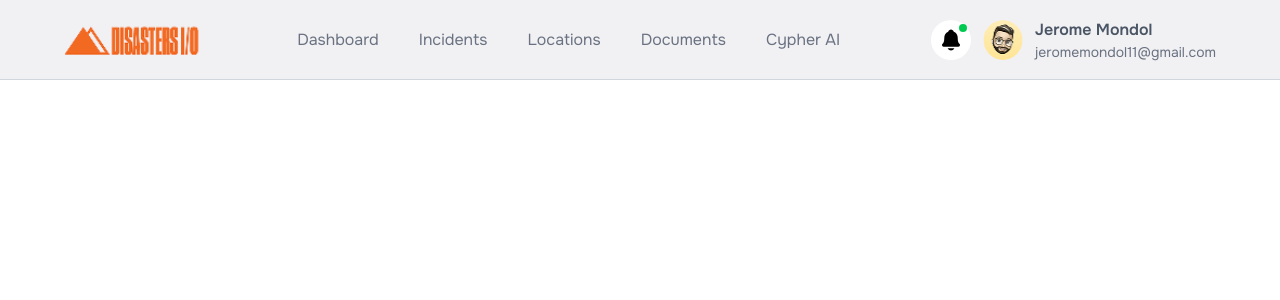
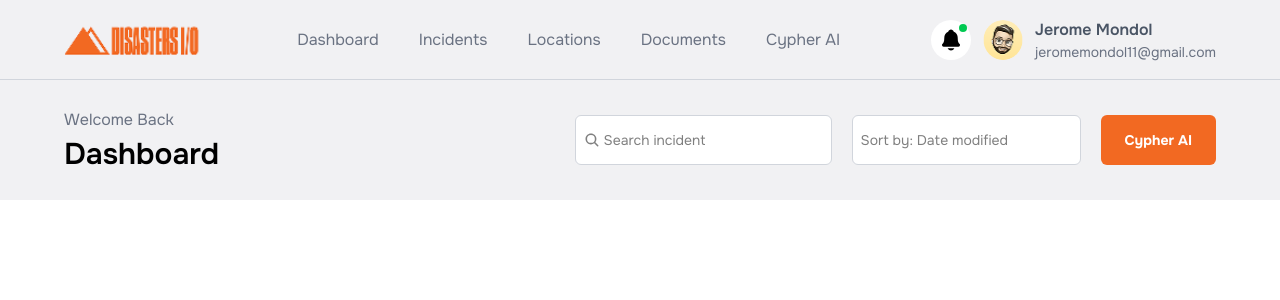
Before and after one commit to Jerome-Mondol/disasters-react, a React (Vite) app: page / in a window 1280 px wide. Shown: the top 300 px of the page. Built offline with nearby package versions, Linux system fonts and the light colour scheme.

Commit message:
down nav done

```diff
--- a/src/components/Dashboard/Dashboard.jsx
+++ b/src/components/Dashboard/Dashboard.jsx
@@ -1,10 +1,12 @@
 import React from 'react'
 import Navbar from './Navbar';
+import NavbarDown from './NavbarDown';
 
 const Dashboard = () => {
   return (
     <div>
         <Navbar />
+        <NavbarDown greet="Welcome Back" component="Dashboard" btn="Cypher AI"/>
     </div>
   )
 }
--- a/src/components/Dashboard/NavbarDown.jsx
+++ b/src/components/Dashboard/NavbarDown.jsx
@@ -1,11 +1,25 @@
-import React from 'react'
+import React from "react";
+import { IoSearch } from "react-icons/io5";
 
-const NavbarDown = () => {
+const NavbarDown = (props) => {
   return (
-    <div>
+    <div className="h-30 bg-secondary flex justify-center items-center">
+      <div className="flex justify-between items-center w-[90%] h-full">
+        <div className="flex gap-1 flex-col">
+          <h1 className="text-gray-500">{props.greet}</h1>
+          <h1 className="font-semibold text-3xl">{props.component}</h1>
+        </div>
+        <div className="flex gap-5">
+          <div className="input flex items-center gap-1 border-1 bg-white border-gray-300 rounded-md py-3 px-2">
+            <IoSearch color="gray"/>
+            <input type="text" className="placeholder:text-sm outline-none" placeholder="Search incident"/>
+          </div>
+            <input type="text" className="placeholder:text-sm outline-none border-1 border-gray-300 pl-2 bg-white rounded-md" placeholder="Sort by: Date modified"/>
+          <button className="bg-primary px-6 py-2 rounded-md text-white text-sm font-bold cursor-pointer hover:bg-black hover:text-primary transition-all">{props.btn}</button>
+        </div>
+      </div>
+    </div>
+  );
+};
 
-    </div>
-  )
-}
-
-export default NavbarDown
+export default NavbarDown;
--- a/src/index.css
+++ b/src/index.css
@@ -2,8 +2,6 @@
 @import "tailwindcss";
 
 * {
-   margin: 0;
-   padding: 0;
    box-sizing: border-box;
    font-family: "Onest", sans-serif;
 }
```
